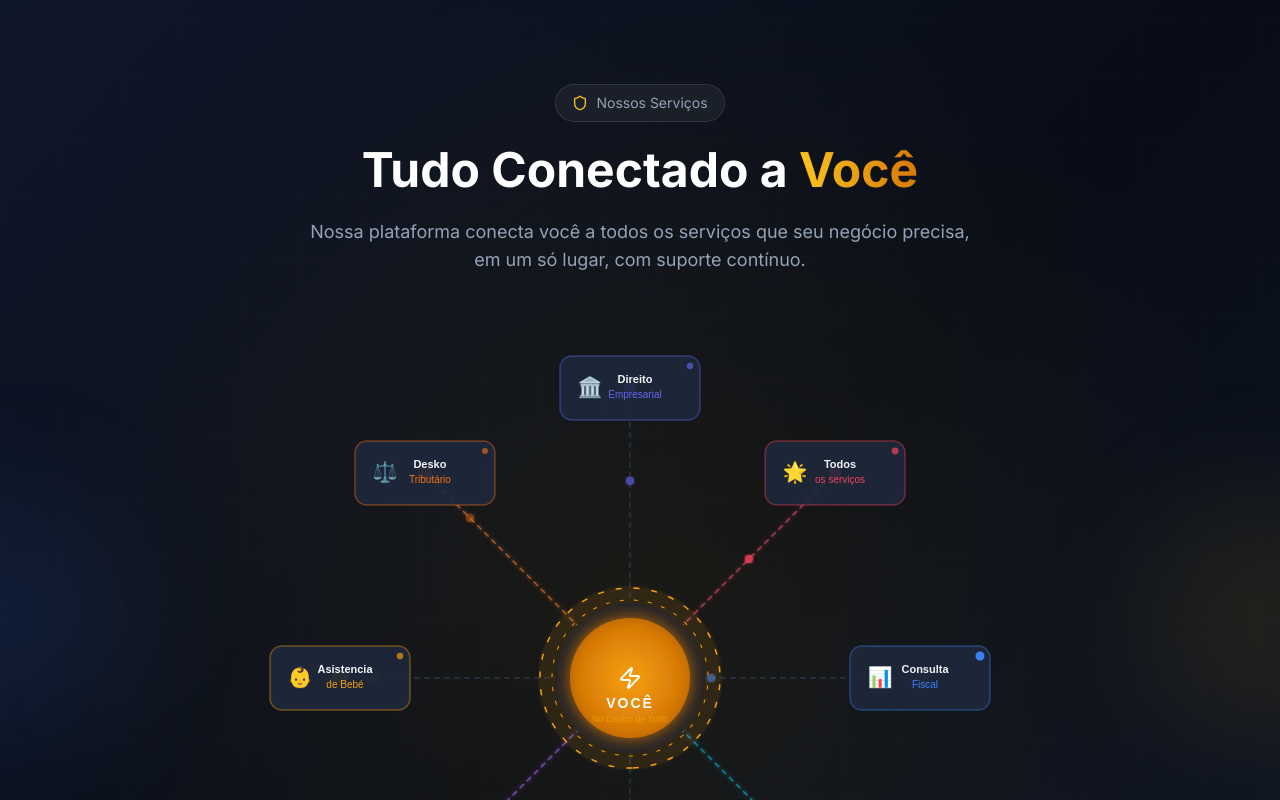
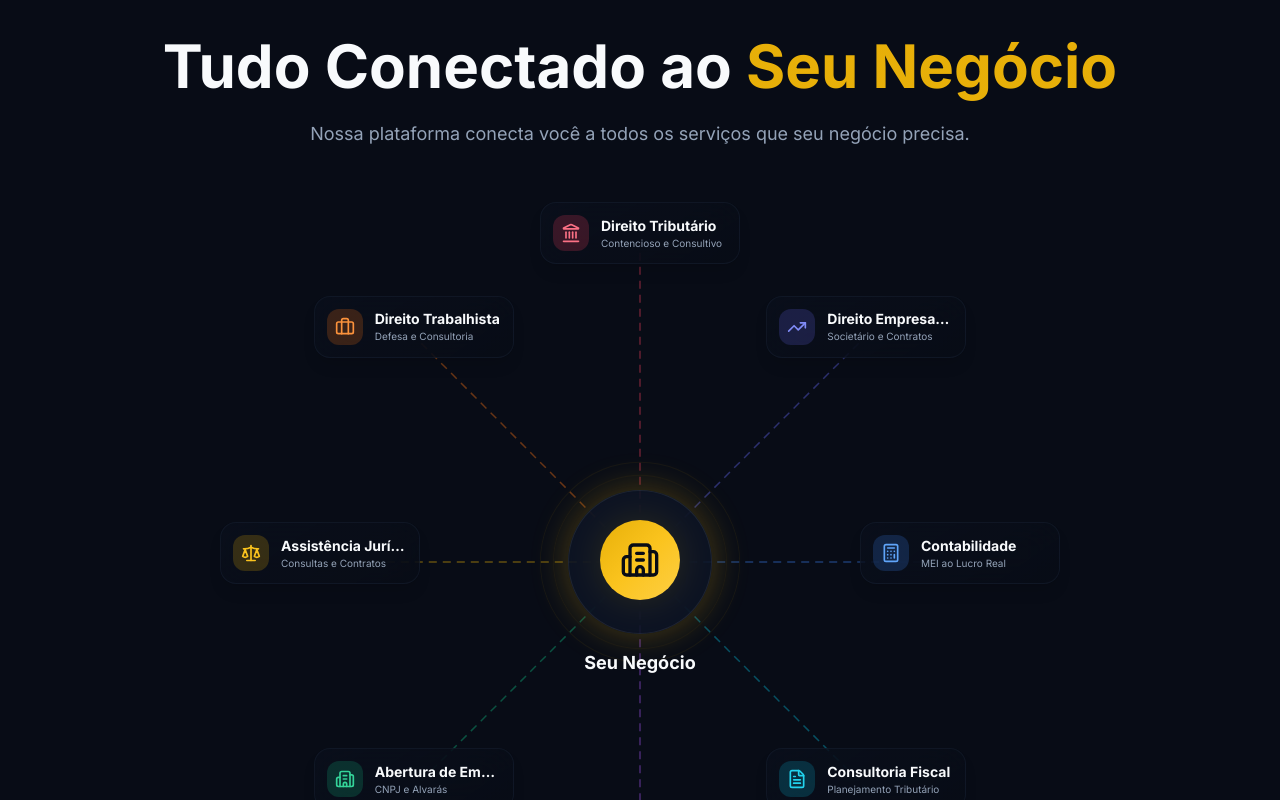
Before and after one commit to jusemar/vincis, a React (Vite) app: page / in a window 1280 px wide. Shown: the part 1300-2100 px from the top of the page. Built offline with nearby package versions, Linux system fonts and the light colour scheme.

Commit message:
servicesHub teste segundo  aprovado precisando corrigir

```diff
--- a/src/sections/ServicesHub.tsx
+++ b/src/sections/ServicesHub.tsx
@@ -11,7 +11,6 @@ import {
   FileText,
   TrendingUp,
   Landmark,
-  HeadphonesIcon,
   type LucideIcon
 } from 'lucide-react';
 
@@ -24,6 +23,9 @@ interface Service {
   position: { top: string; left?: string; right?: string };
 }
 
+// ============================================
+// APENAS 8 CARDS (removidos: suporte e cível)
+// ============================================
 const services: Service[] = [
   {
     id: 'contabilidade',
@@ -58,14 +60,6 @@ const services: Service[] = [
     position: { top: '75%', left: '5%' },
   },
   {
-    id: 'suporte',
-    icon: HeadphonesIcon,
-    title: 'Suporte Contábil',
-    subtitle: 'Atendimento 24/7',
-    color: 'teal',
-    position: { top: '95%', left: '15%' },
-  },
-  {
     id: 'juridico',
     icon: Scale,
     title: 'Assistência Jurídica',
@@ -97,14 +91,6 @@ const services: Service[] = [
     color: 'indigo',
     position: { top: '75%', right: '5%' },
   },
-  {
-    id: 'civel',
-    icon: Shield,
-    title: 'Direito Civil',
-    subtitle: 'Proteção Patrimonial',
-    color: 'pink',
-    position: { top: '95%', right: '15%' },
-  },
 ];
 
 interface ColorClass {
@@ -119,12 +105,10 @@ const colorClasses: Record<string, ColorClass> = {
   cyan: { bg: 'bg-cyan-500/20', text: 'text-cyan-400', border: 'border-cyan-500/30', hex: '#06B6D4' },
   purple: { bg: 'bg-purple-500/20', text: 'text-purple-400', border: 'border-purple-500/30', hex: '#A855F7' },
   emerald: { bg: 'bg-emerald-500/20', text: 'text-emerald-400', border: 'border-emerald-500/30', hex: '#10B981' },
-  teal: { bg: 'bg-teal-500/20', text: 'text-teal-400', border: 'border-teal-500/30', hex: '#14B8A6' },
   amber: { bg: 'bg-amber-500/20', text: 'text-amber-400', border: 'border-amber-500/30', hex: '#EAB308' },
   orange: { bg: 'bg-orange-500/20', text: 'text-orange-400', border: 'border-orange-500/30', hex: '#F97316' },
   rose: { bg: 'bg-rose-500/20', text: 'text-rose-400', border: 'border-rose-500/30', hex: '#F43F5E' },
   indigo: { bg: 'bg-indigo-500/20', text: 'text-indigo-400', border: 'border-indigo-500/30', hex: '#6366F1' },
-  pink: { bg: 'bg-pink-500/20', text: 'text-pink-400', border: 'border-pink-500/30', hex: '#EC4899' },
 };
 
 // Central Hub (Client)
--- a/src/sections/home/ServicesHub.tsx
+++ b/src/sections/home/ServicesHub.tsx
@@ -1,37 +1,18 @@
-import React from 'react';
-import { motion } from 'framer-motion';
-import { Zap, Shield } from 'lucide-react';
+import { useRef } from 'react';
+import { motion, useInView } from 'framer-motion';
+import {
+  Calculator, Scale, Briefcase, Shield, Users,
+  Building2, FileText, TrendingUp, Landmark, type LucideIcon
+} from 'lucide-react';
 
-const ServicesHub: React.FC = () => {
 // ============================================
-  // 1. CONFIGURAÇÕES
+// CONFIGURAÇÕES DE POSICIONAMENTO
 // ============================================
-  const centerX = 440;
-  const centerY = 340;
-  const radius = 290;
+const centerX = 475;
+const centerY = 350;
 
-  // Cores dos cards (baseadas no seu arquivo)
-  const colorClasses: Record<string, { bg: string; text: string; border: string; hex: string }> = {
-    blue: { bg: 'bg-blue-500/20', text: 'text-blue-400', border: 'border-blue-500/30', hex: '#3B82F6' },
-    cyan: { bg: 'bg-cyan-500/20', text: 'text-cyan-400', border: 'border-cyan-500/30', hex: '#06B6D4' },
-    purple: { bg: 'bg-purple-500/20', text: 'text-purple-400', border: 'border-purple-500/30', hex: '#A855F7' },
-    emerald: { bg: 'bg-emerald-500/20', text: 'text-emerald-400', border: 'border-emerald-500/30', hex: '#10B981' },
-    amber: { bg: 'bg-amber-500/20', text: 'text-amber-400', border: 'border-amber-500/30', hex: '#F59E0B' },
-    orange: { bg: 'bg-orange-500/20', text: 'text-orange-400', border: 'border-orange-500/30', hex: '#F97316' },
-    rose: { bg: 'bg-rose-500/20', text: 'text-rose-400', border: 'border-rose-500/30', hex: '#F43F5E' },
-    indigo: { bg: 'bg-indigo-500/20', text: 'text-indigo-400', border: 'border-indigo-500/30', hex: '#6366F1' },
-  };
-
-  const services = [
-    { nome1: 'Consulta', nome2: 'Fiscal', angle: 0, color: 'blue', icon: '📊' },
-    { nome1: 'Consultas', nome2: 'Móvel', angle: 45, color: 'cyan', icon: '📱' },
-    { nome1: 'Abertas de', nome2: 'Empresas', angle: 90, color: 'emerald', icon: '🏢' },
-    { nome1: 'Seguinte', nome2: 'Contador', angle: 135, color: 'purple', icon: '👨‍💼' },
-    { nome1: 'Asistencia', nome2: 'de Bebé', angle: 180, color: 'amber', icon: '👶' },
-    { nome1: 'Desko', nome2: 'Tributário', angle: 225, color: 'orange', icon: '⚖️' },
-    { nome1: 'Direito', nome2: 'Empresarial', angle: 270, color: 'indigo', icon: '🏛️' },
-    { nome1: 'Todos', nome2: 'os serviços', angle: 315, color: 'rose', icon: '🌟' },
-  ];
+// >>> ALTERE AQUI PARA AUMENTAR A DISTÂNCIA:
+const radius = 320; // Aumentei de 290 para 320. Quanto maior, mais longe do centro.
 
 const getPosition = (angleDeg: number) => {
   const angleRad = (angleDeg * Math.PI) / 180;
@@ -41,373 +22,124 @@ const ServicesHub: React.FC = () => {
   };
 };
 
+const services = [
+  { id: 'contabilidade', icon: Calculator, title: 'Contabilidade', subtitle: 'MEI ao Lucro Real', color: 'blue', angle: 0 },
+  { id: 'fiscal', icon: FileText, title: 'Consultoria Fiscal', subtitle: 'Planejamento Tributário', color: 'cyan', angle: 45 },
+  { id: 'rh', icon: Users, title: 'Gestão de RH', subtitle: 'Folha e Departamento', color: 'purple', angle: 90 },
+  { id: 'abertura', icon: Building2, title: 'Abertura de Empresa', subtitle: 'CNPJ e Alvarás', color: 'emerald', angle: 135 },
+  { id: 'juridico', icon: Scale, title: 'Assistência Jurídica', subtitle: 'Consultas e Contratos', color: 'amber', angle: 180 },
+  { id: 'trabalhista', icon: Briefcase, title: 'Direito Trabalhista', subtitle: 'Defesa e Consultoria', color: 'orange', angle: 225 },
+  { id: 'tributario', icon: Landmark, title: 'Direito Tributário', subtitle: 'Contencioso e Consultivo', color: 'rose', angle: 270 },
+  { id: 'empresarial', icon: TrendingUp, title: 'Direito Empresarial', subtitle: 'Societário e Contratos', color: 'indigo', angle: 315 },
+];
+
+const colorClasses: Record<string, any> = {
+  blue: { bg: 'bg-blue-500/20', text: 'text-blue-400', border: 'border-blue-500/30', hex: '#3B82F6' },
+  cyan: { bg: 'bg-cyan-500/20', text: 'text-cyan-400', border: 'border-cyan-500/30', hex: '#06B6D4' },
+  purple: { bg: 'bg-purple-500/20', text: 'text-purple-400', border: 'border-purple-500/30', hex: '#A855F7' },
+  emerald: { bg: 'bg-emerald-500/20', text: 'text-emerald-400', border: 'border-emerald-500/30', hex: '#10B981' },
+  amber: { bg: 'bg-amber-500/20', text: 'text-amber-400', border: 'border-amber-500/30', hex: '#EAB308' },
+  orange: { bg: 'bg-orange-500/20', text: 'text-orange-400', border: 'border-orange-500/30', hex: '#F97316' },
+  rose: { bg: 'bg-rose-500/20', text: 'text-rose-400', border: 'border-rose-500/30', hex: '#F43F5E' },
+  indigo: { bg: 'bg-indigo-500/20', text: 'text-indigo-400', border: 'border-indigo-500/30', hex: '#6366F1' },
+};
+
+export default function ServicesHub() {
+  const containerRef = useRef<HTMLDivElement>(null);
+  const isInView = useInView(containerRef, { once: true });
+
   return (
-    <section className="relative py-20 md:py-32 overflow-hidden bg-gradient-to-br from-slate-900 via-navy-900 to-slate-900">
-      {/* Fundo com efeitos */}
-      <div className="absolute inset-0 bg-grid opacity-30" />
-      <div className="absolute inset-0 bg-radial" />
+    <section className="relative py-20 bg-background overflow-hidden">
+      <div className="relative z-10 max-w-7xl mx-auto px-4">
 
-      {/* Glows laterais */}
-      <div className="absolute top-1/2 -translate-y-1/2 -left-32 w-64 h-64 bg-blue-500/10 rounded-full blur-3xl" />
-      <div className="absolute top-1/2 -translate-y-1/2 -right-32 w-64 h-64 bg-amber-500/10 rounded-full blur-3xl" />
-
-      <div className="relative z-10 max-w-7xl mx-auto px-4 sm:px-6 lg:px-8">
-
-        {/* CABEÇALHO */}
-        <div className="text-center mb-12 md:mb-16">
-          <motion.div
-            className="inline-flex items-center gap-2 px-4 py-2 rounded-full bg-white/5 backdrop-blur-sm border border-white/10 mb-6"
-            initial={{ opacity: 0, y: 20 }}
-            animate={{ opacity: 1, y: 0 }}
-            transition={{ duration: 0.6 }}
-          >
-            <Shield className="w-4 h-4 text-amber-400" />
-            <span className="text-sm text-slate-400">Nossos Serviços</span>
-          </motion.div>
-
-          <motion.h2
-            className="text-3xl sm:text-4xl md:text-5xl font-bold text-white mb-6"
-            initial={{ opacity: 0, y: 30 }}
-            animate={{ opacity: 1, y: 0 }}
-            transition={{ duration: 0.8, delay: 0.2 }}
-          >
-            Tudo Conectado a{' '}
-            <span className="bg-gradient-to-r from-amber-400 to-amber-600 bg-clip-text text-transparent">
-              Você
-            </span>
-          </motion.h2>
-
-          <motion.p
-            className="text-lg text-slate-400 max-w-2xl mx-auto"
-            initial={{ opacity: 0, y: 30 }}
-            animate={{ opacity: 1, y: 0 }}
-            transition={{ duration: 0.8, delay: 0.4 }}
-          >
-            Nossa plataforma conecta você a todos os serviços que seu negócio precisa,
-            em um só lugar, com suporte contínuo.
-          </motion.p>
+        <div className="text-center mb-16">
+          <h2 className="text-4xl md:text-6xl font-bold text-foreground">
+            Tudo Conectado ao <span className="text-gradient-gold">Seu Negócio</span>
+          </h2>
+          <p className="mt-6 text-lg text-muted-foreground max-w-2xl mx-auto">
+            Nossa plataforma conecta você a todos os serviços que seu negócio precisa.
+          </p>
         </div>
 
-        {/* SVG PRINCIPAL */}
-        <div className="relative flex justify-center items-center">
-          <svg width="900" height="650" viewBox="0 0 900 650" className="mx-auto">
+        <div ref={containerRef} className="relative flex justify-center items-center">
 
-            <defs>
-              {/* Gradiente central */}
-              <radialGradient id="centerGradient">
-                <stop offset="0%" stopColor="#f59e0b" stopOpacity="1" />
-                <stop offset="100%" stopColor="#d97706" stopOpacity="0.8" />
-              </radialGradient>
-
-              {/* Filtro de brilho */}
-              <filter id="glow">
-                <feGaussianBlur stdDeviation="8" result="coloredBlur"/>
-                <feMerge>
-                  <feMergeNode in="coloredBlur"/>
-                  <feMergeNode in="SourceGraphic"/>
-                </feMerge>
-              </filter>
-
-              <filter id="lineGlow">
-                <feGaussianBlur stdDeviation="2" result="coloredBlur"/>
-                <feMerge>
-                  <feMergeNode in="coloredBlur"/>
-                  <feMergeNode in="SourceGraphic"/>
-                </feMerge>
-              </filter>
-            </defs>
-
-            {/* ========================================
-                LINHAS DE CONEXÃO
-            ==========================================*/}
+          <svg width="950" height="700" viewBox="0 0 950 700" className="mx-auto overflow-visible">
+            {/* Linhas de Conexão com Animação de Fluxo */}
             {services.map((service, idx) => {
               const pos = getPosition(service.angle);
               const colors = colorClasses[service.color];
               return (
-                <g key={`line-group-${idx}`}>
-                  {/* Linha base */}
-                  <line
-                    x1={centerX} y1={centerY}
-                    x2={pos.x} y2={pos.y}
-                    stroke="#334155"
-                    strokeWidth="2"
-                    strokeDasharray="6 4"
-                    opacity="0.5"
-                  />
-                  {/* Linha colorida com glow */}
-                  <line
-                    x1={centerX} y1={centerY}
-                    x2={pos.x} y2={pos.y}
-                    stroke={colors.hex}
-                    strokeWidth="1.5"
-                    strokeDasharray="6 4"
-                    opacity="0.6"
-                    filter="url(#lineGlow)"
-                  />
-                </g>
-              );
-            })}
-
-            {/* ========================================
-                PARTÍCULAS ANIMADAS NAS LINHAS
-            ==========================================*/}
-            {services.map((service, idx) => {
-              const pos = getPosition(service.angle);
-              const colors = colorClasses[service.color];
-              return (
-                <motion.circle
-                  key={`particle-${idx}`}
-                  r="4"
-                  fill={colors.hex}
-                  filter="url(#lineGlow)"
-                  animate={{
-                    cx: [centerX, pos.x],
-                    cy: [centerY, pos.y],
-                    opacity: [0, 1, 0]
-                  }}
-                  transition={{
-                    duration: 1.5,
-                    repeat: Infinity,
-                    delay: idx * 0.15,
-                    ease: "linear"
-                  }}
+                <motion.line
+                  key={idx} x1={centerX} y1={centerY} x2={pos.x} y2={pos.y}
+                  stroke={colors.hex} strokeWidth="1.5" strokeDasharray="8 6" opacity="0.4"
+                  initial={{ strokeDashoffset: 0 }}
+                  animate={{ strokeDashoffset: -100 }}
+                  transition={{ duration: 10, repeat: Infinity, ease: "linear" }}
                 />
               );
             })}
 
-            {/* ========================================
-                CÍRCULOS PULSANTES NAS PONTAS
-            ==========================================*/}
+            {/* CARD CENTRAL "SEU NEGÓCIO" */}
+            <foreignObject x={centerX - 150} y={centerY - 150} width="300" height="300" className="overflow-visible">
+              <div className="w-full h-full flex flex-col items-center justify-center relative">
+
+                {/* Anéis de Pulso */}
+                {[...Array(3)].map((_, i) => (
+                  <motion.div
+                    key={i}
+                    className="absolute rounded-full border border-primary/20"
+                    style={{ width: 120 + i * 40, height: 120 + i * 40 }}
+                    animate={{ scale: [1, 1.15, 1], opacity: [0.3, 0.1, 0.3] }}
+                    transition={{ duration: 2, repeat: Infinity, delay: i * 0.5 }}
+                  />
+                ))}
+
+                {/* Hub Principal */}
+                <motion.div
+                  className="relative w-28 h-28 md:w-36 md:h-36 rounded-full glass border-2 border-primary/40 flex flex-col items-center justify-center bg-background z-20"
+                  animate={{ boxShadow: ['0 0 20px hsl(var(--primary)/0.2)', '0 0 50px hsl(var(--primary)/0.4)', '0 0 20px hsl(var(--primary)/0.2)'] }}
+                  transition={{ duration: 3, repeat: Infinity }}
+                >
+                  <div className="w-16 h-16 md:w-20 md:h-20 rounded-full bg-gradient-gold flex items-center justify-center shadow-glow mb-1">
+                    <Building2 className="text-primary-foreground w-8 h-8 md:w-10 md:h-10" />
+                  </div>
+                </motion.div>
+
+                {/* Label Única */}
+                <div className="absolute bottom-10 z-30 text-center">
+                   <span className="text-foreground font-bold text-lg block leading-none">Seu Negócio</span>
+                </div>
+              </div>
+            </foreignObject>
+
+            {/* Cards Periféricos */}
             {services.map((service, idx) => {
               const pos = getPosition(service.angle);
               const colors = colorClasses[service.color];
+              const Icon = service.icon;
+
               return (
-                <motion.circle
-                  key={`pulse-${idx}`}
-                  cx={pos.x} cy={pos.y}
-                  r="6"
-                  fill={colors.hex}
-                  animate={{ scale: [1, 1.8, 1], opacity: [0.8, 0.2, 0.8] }}
-                  transition={{ duration: 2, delay: idx * 0.15, repeat: Infinity }}
-                />
+                <foreignObject key={service.id} x={pos.x - 100} y={pos.y - 40} width="200" height="80" className="overflow-visible">
+                  <motion.div
+                    initial={{ opacity: 0, scale: 0 }}
+                    animate={isInView ? { opacity: 1, scale: 1 } : {}}
+                    transition={{ delay: idx * 0.05 }}
+                    className={`flex items-center gap-3 p-3 glass-card rounded-xl border ${colors.border} bg-background/90 shadow-lg group hover:scale-105 transition-transform`}
+                  >
+                    <div className={`p-2 rounded-lg ${colors.bg} ${colors.text} flex-shrink-0`}>
+                      <Icon size={20} />
+                    </div>
+                    <div className="min-w-0">
+                      <h4 className="text-foreground font-bold text-xs md:text-sm truncate">{service.title}</h4>
+                      <p className="text-muted-foreground text-[10px] truncate">{service.subtitle}</p>
+                    </div>
+                  </motion.div>
+                </foreignObject>
               );
             })}
-
-            {/* ========================================
-                CARD CENTRAL (VOCÊ) - COM ANIMAÇÕES
-            ==========================================*/}
-
-            {/* Fundo para esconder as linhas */}
-            <circle cx={centerX} cy={centerY} r="75" fill="#0f172a" />
-
-            {/* Anel giratório externo */}
-            <motion.circle
-              cx={centerX} cy={centerY} r="90"
-              fill="none" stroke="#f59e0b" strokeWidth="1.5" strokeDasharray="6 12"
-              animate={{ rotate: 360 }}
-              transition={{ duration: 20, repeat: Infinity, ease: "linear" }}
-              style={{ transformOrigin: `${centerX}px ${centerY}px` }}
-            />
-
-            {/* Anel giratório interno (sentido oposto) */}
-            <motion.circle
-              cx={centerX} cy={centerY} r="78"
-              fill="none" stroke="#f59e0b" strokeWidth="1" strokeDasharray="4 10"
-              animate={{ rotate: -360 }}
-              transition={{ duration: 15, repeat: Infinity, ease: "linear" }}
-              style={{ transformOrigin: `${centerX}px ${centerY}px` }}
-            />
-
-            {/* Efeito de pulsação de luz (glow) */}
-            <motion.circle
-              cx={centerX} cy={centerY} r="70"
-              fill="#f59e0b"
-              opacity="0.15"
-              animate={{
-                scale: [1, 1.3, 1],
-                opacity: [0.15, 0.05, 0.15]
-              }}
-              transition={{ duration: 2, repeat: Infinity, ease: "easeInOut" }}
-            />
-
-            <motion.circle
-              cx={centerX} cy={centerY} r="85"
-              fill="#f59e0b"
-              opacity="0.08"
-              animate={{
-                scale: [1, 1.2, 1],
-                opacity: [0.08, 0.02, 0.08]
-              }}
-              transition={{ duration: 2.5, repeat: Infinity, ease: "easeInOut", delay: 0.5 }}
-            />
-
-            {/* Círculo principal com gradiente */}
-            <motion.circle
-              cx={centerX} cy={centerY} r="60"
-              fill="url(#centerGradient)" filter="url(#glow)"
-              initial={{ scale: 0 }} animate={{ scale: 1 }}
-              transition={{ duration: 0.5 }}
-            />
-
-            {/* Ícone central (Zap) */}
-            <foreignObject x={centerX - 20} y={centerY - 20} width="40" height="40">
-              <div className="w-10 h-10 flex items-center justify-center">
-                <Zap className="w-6 h-6 text-white" />
-              </div>
-            </foreignObject>
-
-            {/* Texto "Você" abaixo do ícone */}
-            <text
-              x={centerX}
-              y={centerY + 30}
-              textAnchor="middle"
-              fill="#fff"
-              fontWeight="bold"
-              fontSize="14"
-              fontFamily="sans-serif"
-              letterSpacing="2"
-            >
-              VOCÊ
-            </text>
-
-            {/* Subtítulo */}
-            <text
-              x={centerX}
-              y={centerY + 44}
-              textAnchor="middle"
-              fill="#f59e0b"
-              fontSize="9"
-              fontFamily="sans-serif"
-              opacity="0.8"
-            >
-              No Centro de Tudo
-            </text>
-
-            {/* ========================================
-                CARDS DOS SERVIÇOS (COM VISUAL DO SEU ARQUIVO)
-            ==========================================*/}
-            {services.map((service, idx) => {
-              const pos = getPosition(service.angle);
-              const colors = colorClasses[service.color];
-              return (
-                <g key={`card-${idx}`}>
-                  {/* Card com efeito glass */}
-                  <motion.rect
-                    x={pos.x - 70}
-                    y={pos.y - 32}
-                    width="140"
-                    height="64"
-                    rx="12"
-                    fill="rgba(30, 41, 59, 0.9)"
-                    stroke={colors.hex}
-                    strokeWidth="1.5"
-                    strokeOpacity="0.4"
-                    initial={{ scale: 0, opacity: 0 }}
-                    animate={{ scale: 1, opacity: 1 }}
-                    transition={{ duration: 0.4, delay: 0.3 + idx * 0.05 }}
-                    whileHover={{
-                      scale: 1.05,
-                      strokeWidth: 2,
-                      strokeOpacity: 1,
-                      fill: "rgba(30, 41, 59, 0.95)"
-                    }}
-                  />
-
-                  {/* Fundo de hover com cor do card */}
-                  <motion.rect
-                    x={pos.x - 70}
-                    y={pos.y - 32}
-                    width="140"
-                    height="64"
-                    rx="12"
-                    fill={colors.hex}
-                    fillOpacity="0"
-                    initial={{ opacity: 0 }}
-                    whileHover={{ opacity: 0.1 }}
-                    transition={{ duration: 0.2 }}
-                  />
-
-                  {/* Ícone (emoji simples, substitua por ícones Lucide se quiser) */}
-                  <text
-                    x={pos.x - 40}
-                    y={pos.y + 6}
-                    textAnchor="middle"
-                    fontSize="20"
-                    fontFamily="sans-serif"
-                  >
-                    {service.icon}
-                  </text>
-
-                  {/* Primeira linha do texto */}
-                  <motion.text
-                    x={pos.x + 5}
-                    y={pos.y - 5}
-                    textAnchor="middle"
-                    fill="#f1f5f9"
-                    fontSize="11"
-                    fontWeight="600"
-                    fontFamily="sans-serif"
-                    initial={{ opacity: 0 }}
-                    animate={{ opacity: 1 }}
-                    transition={{ duration: 0.3, delay: 0.5 + idx * 0.05 }}
-                  >
-                    {service.nome1}
-                  </motion.text>
-
-                  {/* Segunda linha do texto */}
-                  <motion.text
-                    x={pos.x + 5}
-                    y={pos.y + 10}
-                    textAnchor="middle"
-                    fill={colors.hex}
-                    fontSize="10"
-                    fontWeight="500"
-                    fontFamily="sans-serif"
-                    initial={{ opacity: 0 }}
-                    animate={{ opacity: 1 }}
-                    transition={{ duration: 0.3, delay: 0.6 + idx * 0.05 }}
-                  >
-                    {service.nome2}
-                  </motion.text>
-
-                  {/* Indicador pulsante no canto do card */}
-                  <motion.circle
-                    cx={pos.x + 60}
-                    cy={pos.y - 22}
-                    r="3"
-                    fill={colors.hex}
-                    animate={{ scale: [1, 1.5, 1], opacity: [0.6, 1, 0.6] }}
-                    transition={{ duration: 2, delay: idx * 0.2, repeat: Infinity }}
-                  />
-                </g>
-              );
-            })}
-
           </svg>
         </div>
-
-        {/* BOTÃO CTA */}
-        <motion.div
-          className="mt-12 md:mt-16 text-center"
-          initial={{ opacity: 0, y: 30 }}
-          animate={{ opacity: 1, y: 0 }}
-          transition={{ duration: 0.8, delay: 1 }}
-        >
-          <p className="text-slate-400 mb-4 md:mb-6 text-sm md:text-base">
-            Todos os serviços integrados em uma única plataforma
-          </p>
-          <motion.button
-            className="px-6 md:px-8 py-3 md:py-4 bg-gradient-to-r from-amber-500 to-amber-600 text-white font-bold rounded-xl shadow-lg shadow-amber-500/25 text-sm md:text-base"
-            whileHover={{ scale: 1.05, boxShadow: "0 0 30px rgba(245, 158, 11, 0.4)" }}
-            whileTap={{ scale: 0.95 }}
-          >
-            Explorar Todos os Serviços
-          </motion.button>
-        </motion.div>
-
       </div>
     </section>
   );
-};
-
-export default ServicesHub;
+}
```
Lines whose indentation alone changed are shown as unchanged.
